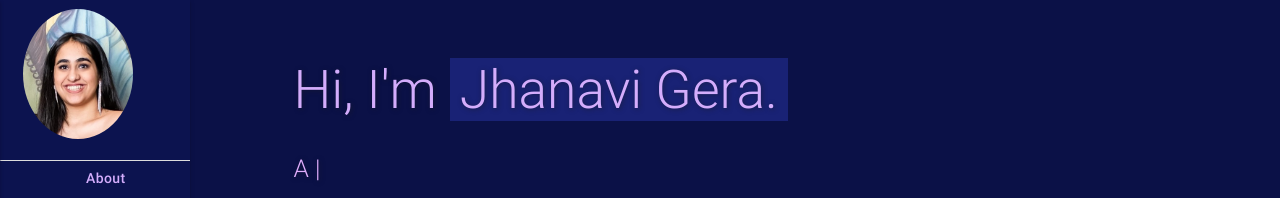
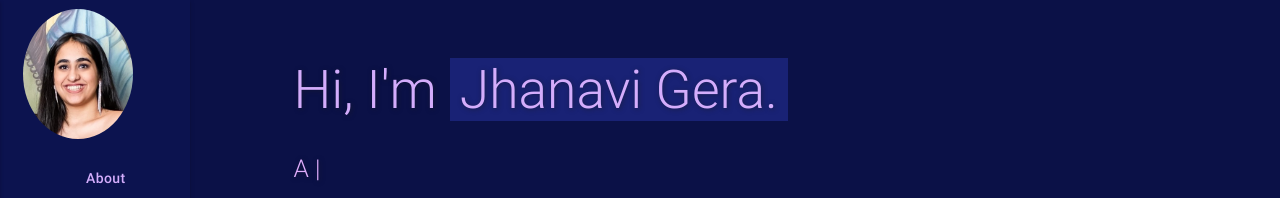
Before and after one commit to jhanavigera/jhanavigera.github.io, a plain HTML site: page index.html in a window 1280 px wide. Shown: the top 198 px of the page. Drawn offline with nearby package versions, Linux system fonts and the light colour scheme.

Commit message:
fixed the white border under icon

```diff
--- a/assets/css/style.css
+++ b/assets/css/style.css
@@ -260,7 +260,7 @@ ul.table-of-contents li.logo a.active, ul.table-of-contents li.logo a:hover {
 
 ul.side-nav.fixed li.logo {
   background-color: #0c134f;
-  border-bottom: 1px solid #ddd;
+  border-bottom: 1px solid #0c134f;
   box-sizing: content-box;
   min-height: 90px;
   padding: 30px 30px 40px;
```
